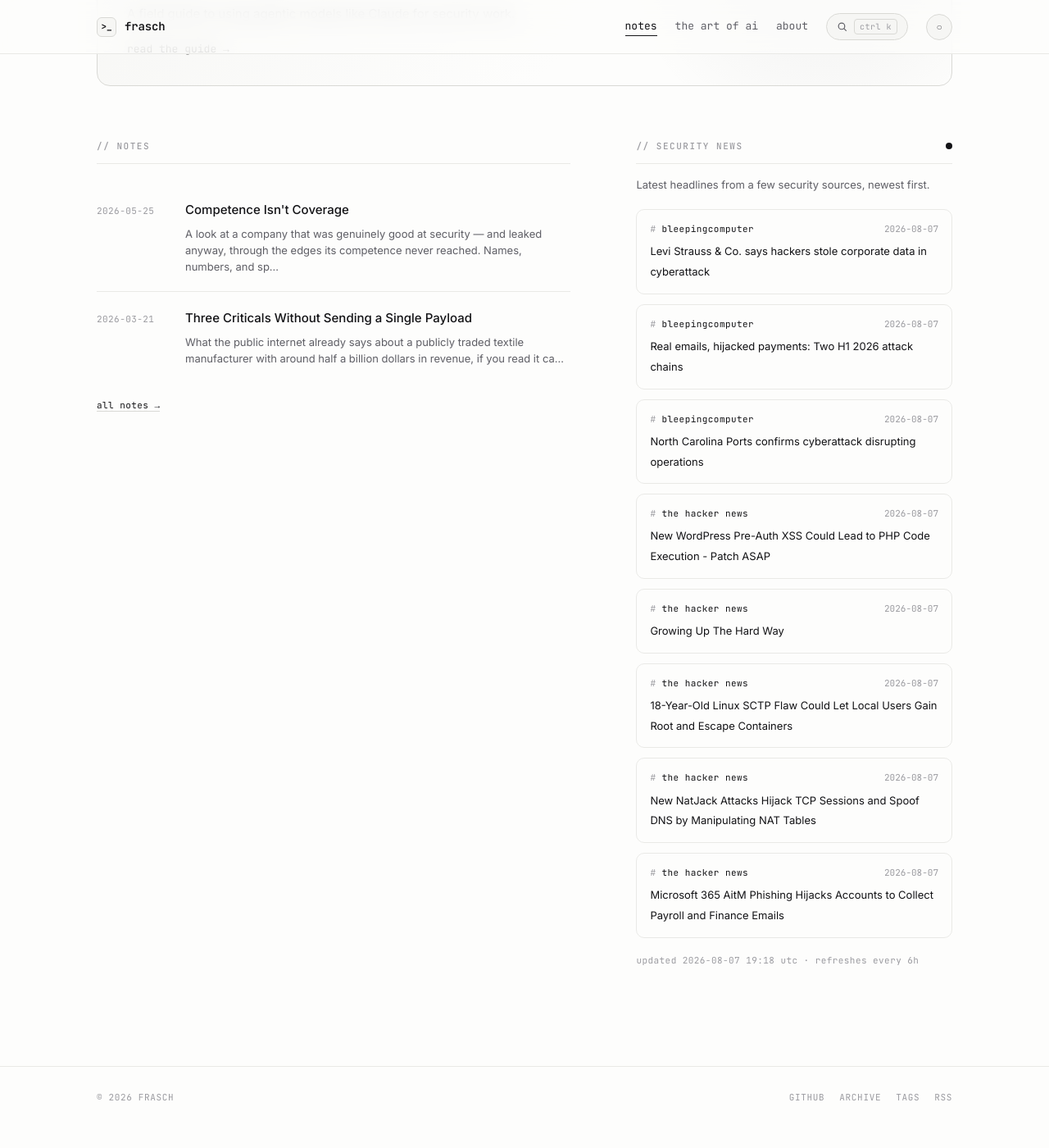
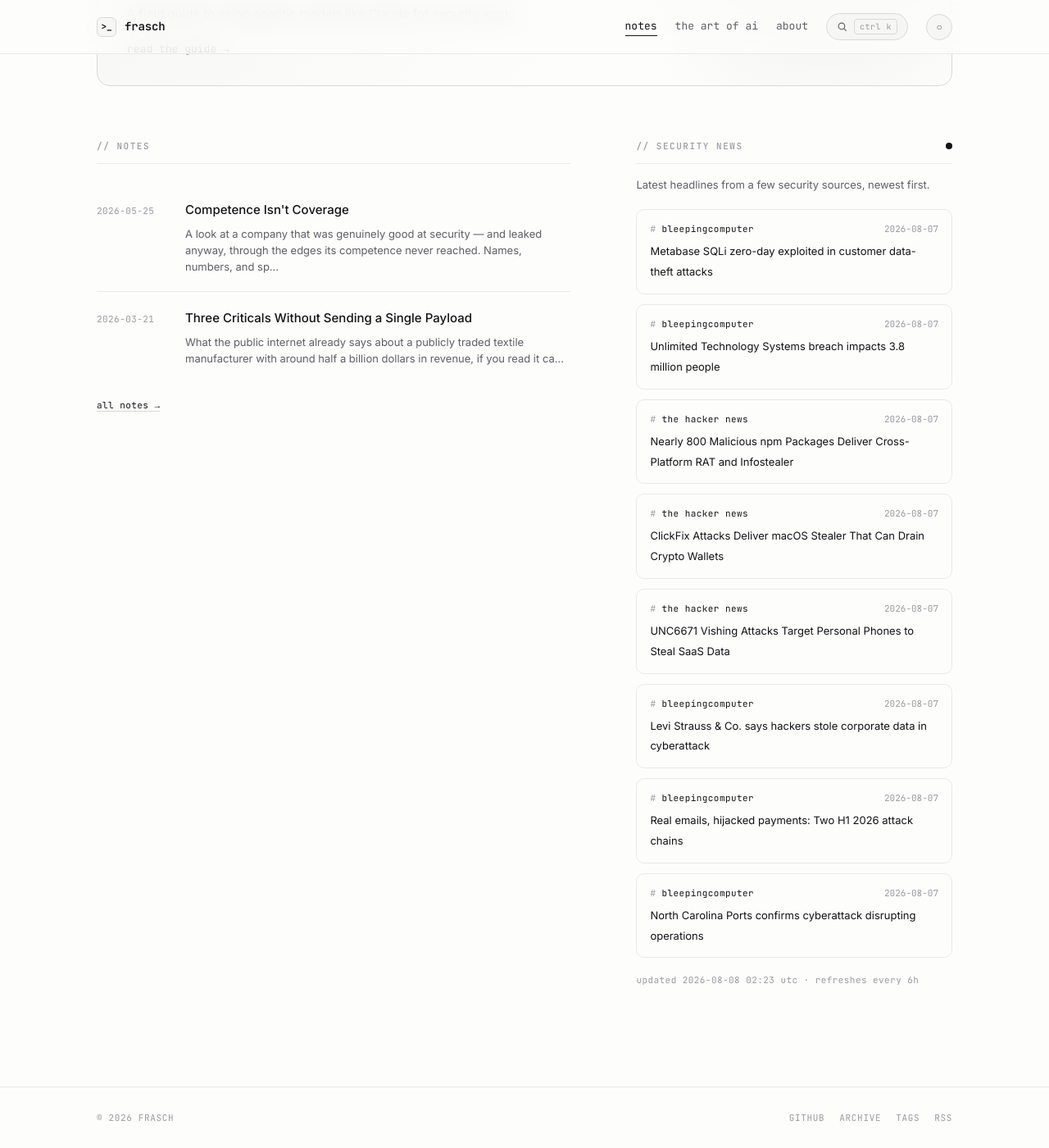
Before and after one commit to whoisfrasch/frasch, a Jekyll site: the page built from index.html, in a window 1280 px wide and 1400 px high, scrolled down 615 px. Shown: the whole window at 82% size. Built offline with Jekyll 4.4.1, drawn with Linux system fonts in a browser that asks for light colours; before the commit the page ends 1990 px from its top, so only the background shows below that.

Commit message:
Refresh security news feed

```diff
--- a/_data/news.json
+++ b/_data/news.json
@@ -1,6 +1,36 @@
 {
-  "updated": "2026-08-07T19:18:16Z",
+  "updated": "2026-08-08T02:23:25Z",
   "items": [
+    {
+      "source": "bleepingcomputer",
+      "title": "Metabase SQLi zero-day exploited in customer data-theft attacks",
+      "link": "https://www.bleepingcomputer.com/news/security/framework-tally-disclose-metabase-data-theft-attacks/",
+      "date": "2026-08-07T20:14:46Z"
+    },
+    {
+      "source": "bleepingcomputer",
+      "title": "Unlimited Technology Systems breach impacts 3.8 million people",
+      "link": "https://www.bleepingcomputer.com/news/security/unlimited-technology-systems-breach-impacts-38-million-people/",
+      "date": "2026-08-07T19:30:41Z"
+    },
+    {
+      "source": "the hacker news",
+      "title": "Nearly 800 Malicious npm Packages Deliver Cross-Platform RAT and Infostealer",
+      "link": "https://thehackernews.com/2026/08/nearly-800-malicious-npm-packages.html",
+      "date": "2026-08-07T18:48:17Z"
+    },
+    {
+      "source": "the hacker news",
+      "title": "ClickFix Attacks Deliver macOS Stealer That Can Drain Crypto Wallets",
+      "link": "https://thehackernews.com/2026/08/clickfix-attacks-deliver-macos-stealer.html",
+      "date": "2026-08-07T18:29:08Z"
+    },
+    {
+      "source": "the hacker news",
+      "title": "UNC6671 Vishing Attacks Target Personal Phones to Steal SaaS Data",
+      "link": "https://thehackernews.com/2026/08/unc6671-vishing-attacks-target-personal.html",
+      "date": "2026-08-07T18:16:13Z"
+    },
     {
       "source": "bleepingcomputer",
       "title": "Levi Strauss & Co. says hackers stole corporate data in cyberattack",
@@ -18,36 +48,6 @@
       "title": "North Carolina Ports confirms cyberattack disrupting operations",
       "link": "https://www.bleepingcomputer.com/news/security/north-carolina-ports-confirms-cyberattack-disrupting-operations/",
       "date": "2026-08-07T13:34:40Z"
-    },
-    {
-      "source": "the hacker news",
-      "title": "New WordPress Pre-Auth XSS Could Lead to PHP Code Execution - Patch ASAP",
-      "link": "https://thehackernews.com/2026/08/new-wordpress-pre-auth-xss-could-lead.html",
-      "date": "2026-08-07T12:56:23Z"
-    },
-    {
-      "source": "the hacker news",
-      "title": "Growing Up The Hard Way",
-      "link": "https://thehackernews.com/2026/08/growing-up-hard-way.html",
-      "date": "2026-08-07T11:55:26Z"
-    },
-    {
-      "source": "the hacker news",
-      "title": "18-Year-Old Linux SCTP Flaw Could Let Local Users Gain Root and Escape Containers",
-      "link": "https://thehackernews.com/2026/08/18-year-old-linux-sctp-flaw-could-let.html",
-      "date": "2026-08-07T11:10:33Z"
-    },
-    {
-      "source": "the hacker news",
-      "title": "New NatJack Attacks Hijack TCP Sessions and Spoof DNS by Manipulating NAT Tables",
-      "link": "https://thehackernews.com/2026/08/new-natjack-attacks-hijack-tcp-sessions.html",
-      "date": "2026-08-07T10:58:38Z"
-    },
-    {
-      "source": "the hacker news",
-      "title": "Microsoft 365 AitM Phishing Hijacks Accounts to Collect Payroll and Finance Emails",
-      "link": "https://thehackernews.com/2026/08/microsoft-365-aitm-phishing-hijacks.html",
-      "date": "2026-08-07T10:38:27Z"
     }
   ]
 }
```
